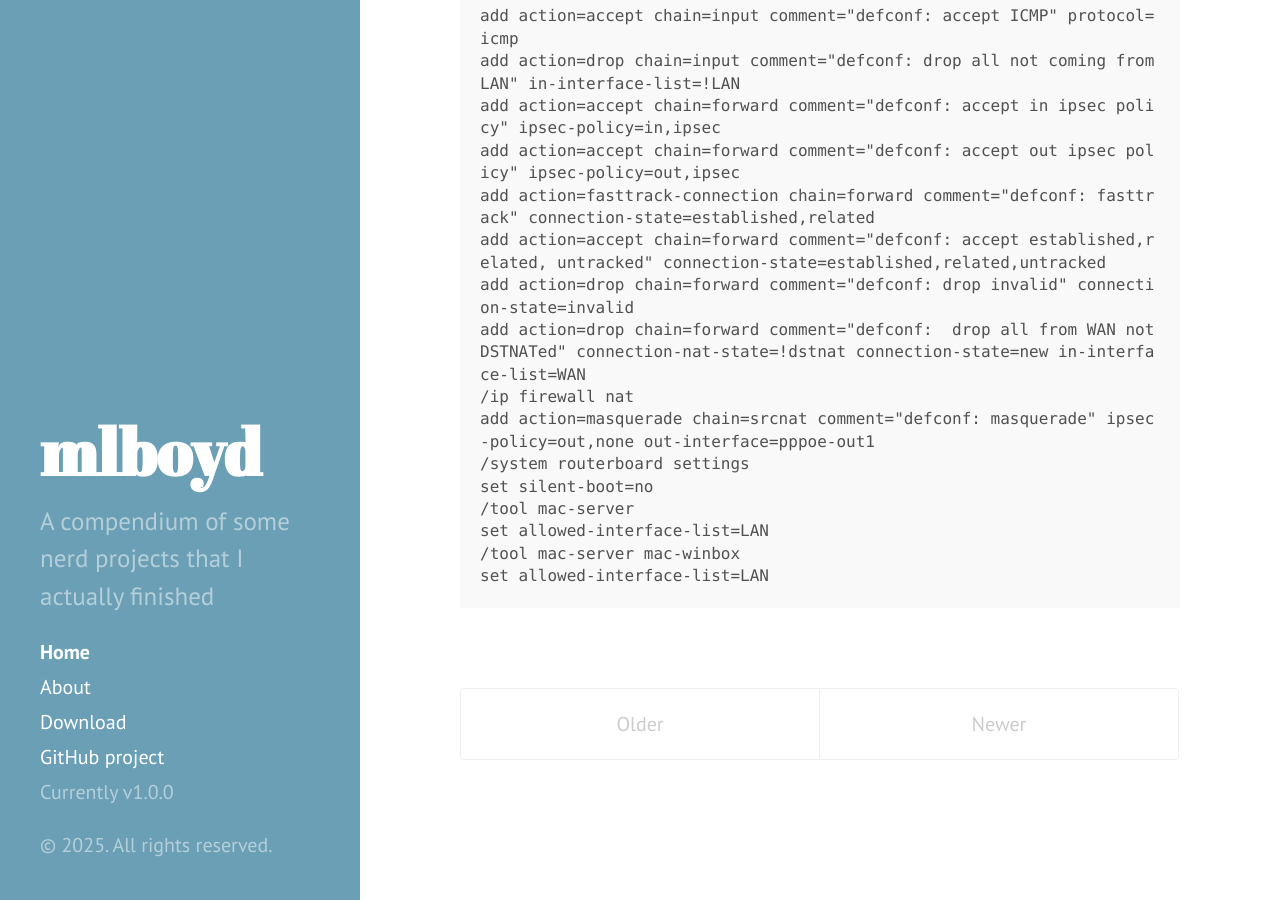
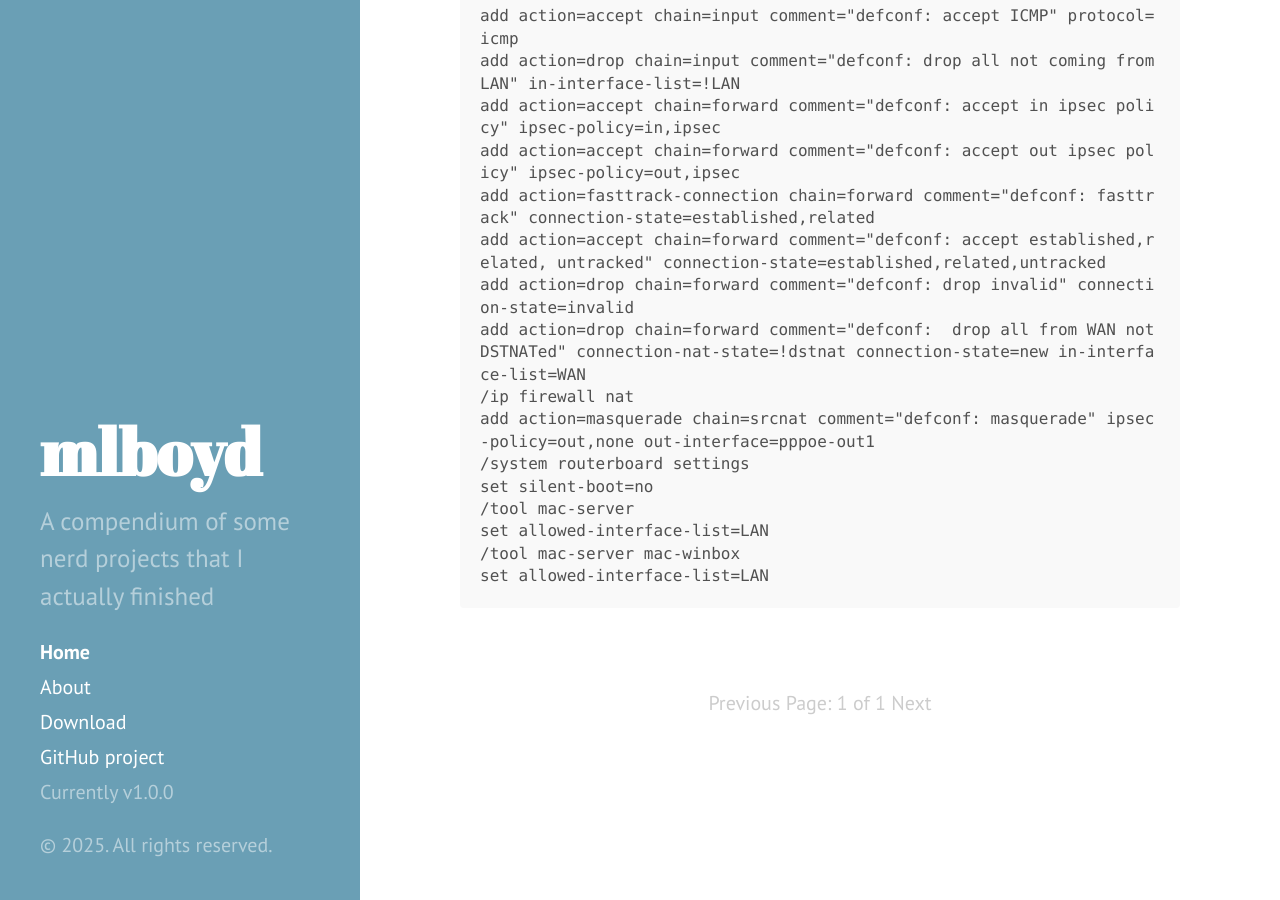
Before and after one commit to matthewlboyd/matthewlboyd.com, a Jekyll site: the page built from index.html, in a window 1280 px wide and 900 px high, scrolled down 7664 px. Built offline with Jekyll 4.4.1, drawn with Linux system fonts in a browser that asks for light colours; the list of posts is cut into pages by our own code.

Commit message:
Pagination and 404

```diff
--- a/404.html
+++ b/404.html
@@ -6,5 +6,5 @@
 
 <div class="page">
   <h1 class="page-title">404: Page not found</h1>
-  <p class="lead">Sorry, we've misplaced that URL or it's pointing to something that doesn't exist. <a href="{{ site.baseurl }}/">Head back home</a> to try finding it again.</p>
+  <p class="lead">Sorry, we've misplaced that URL or it's pointing to something that doesn't exist. <a href="{{ baseurl }}/">Head back home</a> to try finding it again.</p>
 </div>
--- a/index.html
+++ b/index.html
@@ -19,19 +19,21 @@
   {% endfor %}
 </div>
 
+<!-- Pagination links -->
 <div class="pagination">
+  {% if paginator.previous_page %}
+    <a href="{{ paginator.previous_page_path }}" class="previous">
+      Previous
+    </a>
+  {% else %}
+    <span class="previous">Previous</span>
+  {% endif %}
+  <span class="page_number ">
+    Page: {{ paginator.page }} of {{ paginator.total_pages }}
+  </span>
   {% if paginator.next_page %}
-    <a class="pagination-item older" href="{{ site.baseurl }}page{{paginator.next_page}}">Older</a>
+    <a href="{{ paginator.next_page_path }}" class="next">Next</a>
   {% else %}
-    <span class="pagination-item older">Older</span>
-  {% endif %}
-  {% if paginator.previous_page %}
-    {% if paginator.page == 2 %}
-      <a class="pagination-item newer" href="{{ site.baseurl }}">Newer</a>
-    {% else %}
-      <a class="pagination-item newer" href="{{ site.baseurl }}page{{paginator.previous_page}}">Newer</a>
-    {% endif %}
-  {% else %}
-    <span class="pagination-item newer">Newer</span>
+    <span class="next ">Next</span>
   {% endif %}
 </div>
```
